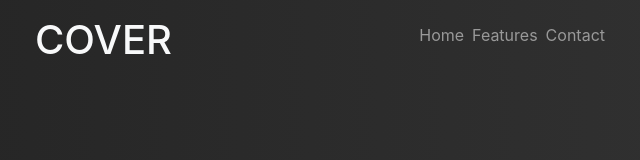
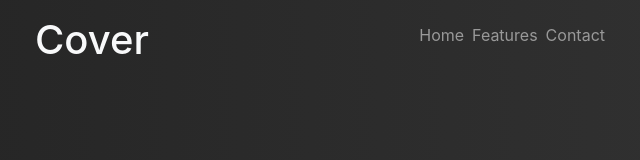
Before and after one commit to annpie/htmlstarter, a plain HTML site: page index4.html in a window 1280 px wide. Shown: the top 160 px of the page, without its empty margins (320-960 px from the left). Drawn offline with nearby package versions, Linux system fonts and the light colour scheme.

Commit message:
poprawka

```diff
--- a/index4.html
+++ b/index4.html
@@ -14,7 +14,7 @@
         <div class="container page-container pt-2 pb-2">
             <div class="d-flex flex-column justify-content-between min-vh-100 pt-2 pb-2">
                 <header class="d-md-flex justify-content-between align-items-center">
-                        <h1><div class="text-light">COVER</div></h1>
+                        <h1><div class="text-light">Cover</div></h1>
                         <ul class="d-flex list-unstyled">
                             <li class="page-navitem active"><a class="text-decoration-none" href="#">Home</a></li>
                             <li class="ml-2 page-navitem"><a class="text-decoration-none" href="#">Features</a></li>
```
